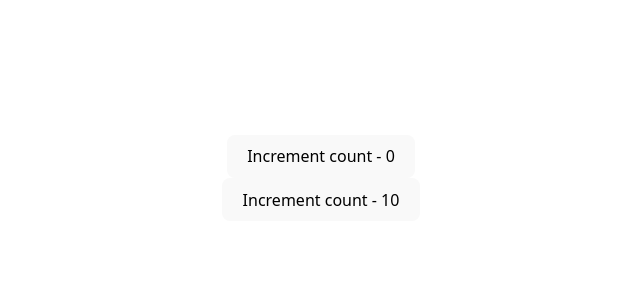
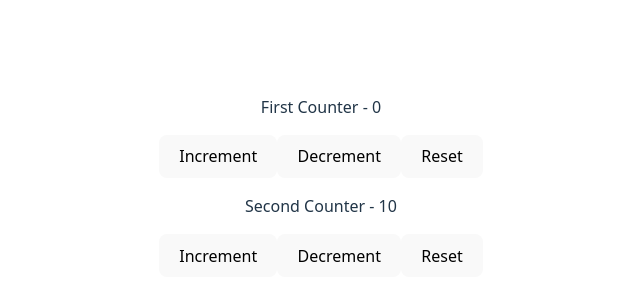
Before and after one commit to reinertisa/advanced-react-hooks, a React (Vite) app: page / in a window 1280 px wide. Shown: the part 222-522 px from the top of the page, without its empty margins (319-959 px from the left). Built offline with nearby package versions, Linux system fonts and the light colour scheme.

Commit message:
feat(website): use custom hook with counter

```diff
--- a/src/App.jsx
+++ b/src/App.jsx
@@ -1,13 +1,13 @@
 import './App.css'
+import Counter1 from "./components/customhooks/example2/Counter1.jsx";
+import Counter2 from "./components/customhooks/example2/Counter2.jsx";
 
-import DocumentTitle1 from "./components/customhooks/example1/DocumentTitle1.jsx";
-import DocumentTitle2 from "./components/customhooks/example1/DocumentTitle2.jsx";
 
 export default function App() {
   return (
       <div>
-          <DocumentTitle1 />
-          <DocumentTitle2 />
+          <Counter1 />
+          <Counter2 />
       </div>
   )
 }
--- /dev/null
+++ b/src/components/customhooks/example2/Counter1.jsx
@@ -0,0 +1,16 @@
+import useCounter from "./useCounter.js";
+import CounterButtons from "./CounterButtons.jsx";
+import Title from "./Title.jsx";
+
+const initialCount = 0;
+
+export default function Counter1() {
+    const {count, increment, decrement, reset} = useCounter({initialCount, value: 1});
+
+    return (
+        <div>
+            <Title count={count}>First Counter</Title>
+            <CounterButtons increment={increment} decrement={decrement} reset={reset} />
+        </div>
+    )
+}
--- /dev/null
+++ b/src/components/customhooks/example2/Counter2.jsx
@@ -0,0 +1,16 @@
+import useCounter from "./useCounter.js";
+import CounterButtons from "./CounterButtons.jsx";
+import Title from "./Title.jsx";
+
+const initialCount = 10;
+export default function Counter2() {
+
+    const {count, increment, decrement, reset} = useCounter({initialCount, value: 5});
+
+    return (
+        <div>
+            <Title count={count}>Second Counter</Title>
+            <CounterButtons increment={increment} decrement={decrement} reset={reset} />
+        </div>
+    )
+}
--- /dev/null
+++ b/src/components/customhooks/example2/CounterButtons.jsx
@@ -0,0 +1,10 @@
+
+export default function CounterButtons({increment, decrement, reset}) {
+    return (
+        <>
+            <button onClick={increment}>Increment</button>
+            <button onClick={decrement}>Decrement</button>
+            <button onClick={reset}>Reset</button>
+        </>
+    )
+}
--- /dev/null
+++ b/src/components/customhooks/example2/Title.jsx
@@ -0,0 +1,6 @@
+
+export default function Title({count, children}) {
+    return (
+        <p>{children} - {count}</p>
+    )
+}
--- /dev/null
+++ b/src/components/customhooks/example2/useCounter.js
@@ -0,0 +1,11 @@
+import {useState} from 'react'
+
+export default function useCounter({initialCount = 0, value = 1}) {
+    const [count, setCount] = useState(initialCount);
+
+    const increment = () => setCount(count + value);
+    const decrement = () => setCount(count - value);
+    const reset = () => setCount(initialCount);
+
+    return {count, increment, decrement, reset};
+}
```
